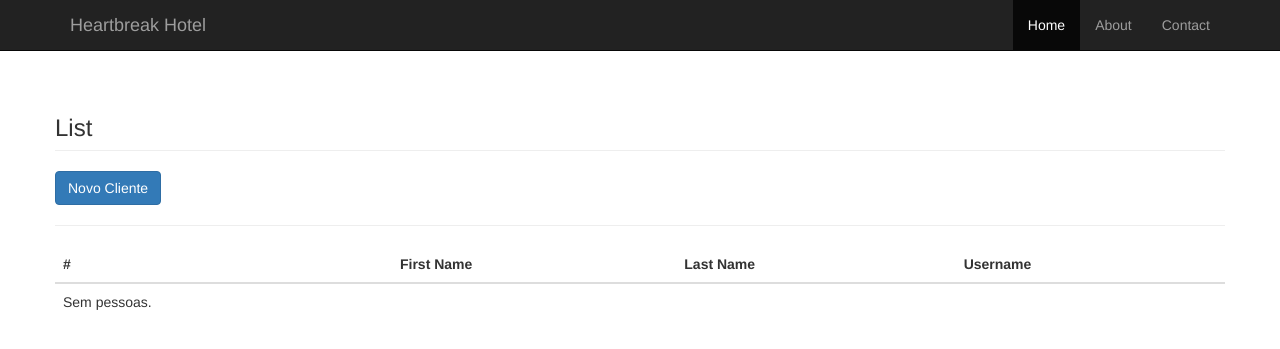
After one commit to Ernakh/Projeto-de-Software-2019-2, a Django app: template Yuri/hotel/onlineclients/templates/onlineclients/pessoa_list.html in a window 1280 px wide. The commit adds this page. Shown: the top 349 px of the page. Run offline with Django 3.2, Linux system fonts and the light colour scheme; the template is opened without the code that fills it, so the values that code supplies are empty; some libraries are stand-ins or nearby versions.

Commit message:
Template para listagem de pessoas.

```diff
--- a/Yuri/hotel/onlineclients/templates/onlineclients/base.html
+++ b/Yuri/hotel/onlineclients/templates/onlineclients/layouts/base.html
@@ -5,7 +5,7 @@
     <meta charset="UTF-8">
     <meta name="viewport" content="width=device-width, initial-scale=1.0">
     <meta http-equiv="X-UA-Compatible" content="ie=edge">
-    <title>{% block title %}{% endblock %}</title>
+    <title>Heartbreak Hotel - {% block title %}{% endblock %}</title>
     <!-- Latest compiled and minified CSS -->
     <link rel="stylesheet" href="https://stackpath.bootstrapcdn.com/bootstrap/3.4.1/css/bootstrap.min.css" integrity="sha384-HSMxcRTRxnN+Bdg0JdbxYKrThecOKuH5zCYotlSAcp1+c8xmyTe9GYg1l9a69psu" crossorigin="anonymous">
     <link rel="stylesheet" href="{% static 'css/styles.css' %}">
@@ -14,16 +14,10 @@
     <nav class="navbar navbar-inverse navbar-fixed-top">
         <div class="container">
             <div class="navbar-header">
-                <button type="button" class="navbar-toggle collapsed" data-toggle="collapse" data-target="#navbar" aria-expanded="false" aria-controls="navbar">
-                    <span class="sr-only">Toggle navigation</span>
-                    <span class="icon-bar"></span>
-                    <span class="icon-bar"></span>
-                    <span class="icon-bar"></span>
-                </button>
-                <a class="navbar-brand" href="#">Project name</a>
+                <a class="navbar-brand" href="#">Heartbreak Hotel</a>
             </div>
             <div id="navbar" class="collapse navbar-collapse">
-                <ul class="nav navbar-nav">
+                <ul class="nav navbar-nav navbar-right">
                     <li class="active"><a href="#">Home</a></li>
                     <li><a href="#">About</a></li>
                     <li><a href="#">Contact</a></li>
--- /dev/null
+++ b/Yuri/hotel/onlineclients/templates/onlineclients/pessoa_list.html
@@ -0,0 +1,44 @@
+{% extends 'onlineclients/layouts/base.html' %}
+{% block title %}List{% endblock %}
+
+{% block content %}
+	<div style="margin-top: 75px">
+		<div class="container">
+			<div class="row">
+				<h3 class="page-header">List</h3>
+			</div>
+		</div>
+		<div class="container">
+			<div class="row">
+				<button class="btn btn-primary">Novo Cliente</button>
+			</div>
+		</div>
+		<hr>
+		<div class="container">
+			<div class="row">
+				<table class="table table-hover">
+					<thead>
+						<tr>
+							<th>#</th>
+							<th>First Name</th>
+							<th>Last Name</th>
+							<th>Username</th>
+						</tr>
+					</thead>
+					<tbody>
+						{% for pessoa in object_list %}
+						<tr>
+							<th scope="row">{{ pessoa.idpessoa }}</th>
+							<td>{{ pessoa.nome }}</td>
+						</tr>
+						{% empty %}
+							<tr>
+								<td>Sem pessoas.</td>
+							</tr>
+						{% endfor %}
+					</tbody>
+				</table>
+	    	</div>
+		</div>
+	</div>
+{% endblock %}
--- a/Yuri/hotel/onlineclients/urls.py
+++ b/Yuri/hotel/onlineclients/urls.py
@@ -1,8 +1,10 @@
 from django.conf.urls import url
+
+from onlineclients.views import PessoaListView
 
 from . import views
 
 urlpatterns = [
     url(r'^$', views.index, name='index'),
-    url(r'^client_list/$', views.client_list, name='client_list'),
+    url(r'^list/$', PessoaListView.as_view(), name='pessoa_list'),
 ]
```
Also changed, not shown: Yuri/hotel/onlineclients/templates/onlineclients/client_list.html (deleted, +0 -13 lines), Yuri/hotel/onlineclients/templates/onlineclients/index.html (added, +40 -0 lines), Yuri/hotel/onlineclients/views.py (+16 -3 lines), Yuri/hotel/onlineclients/templates/onlineclients/create.html (added), Yuri/hotel/onlineclients/templates/onlineclients/edit.html (added), Yuri/hotel/onlineclients/templates/onlineclients/view.html (added), 3 other files.
